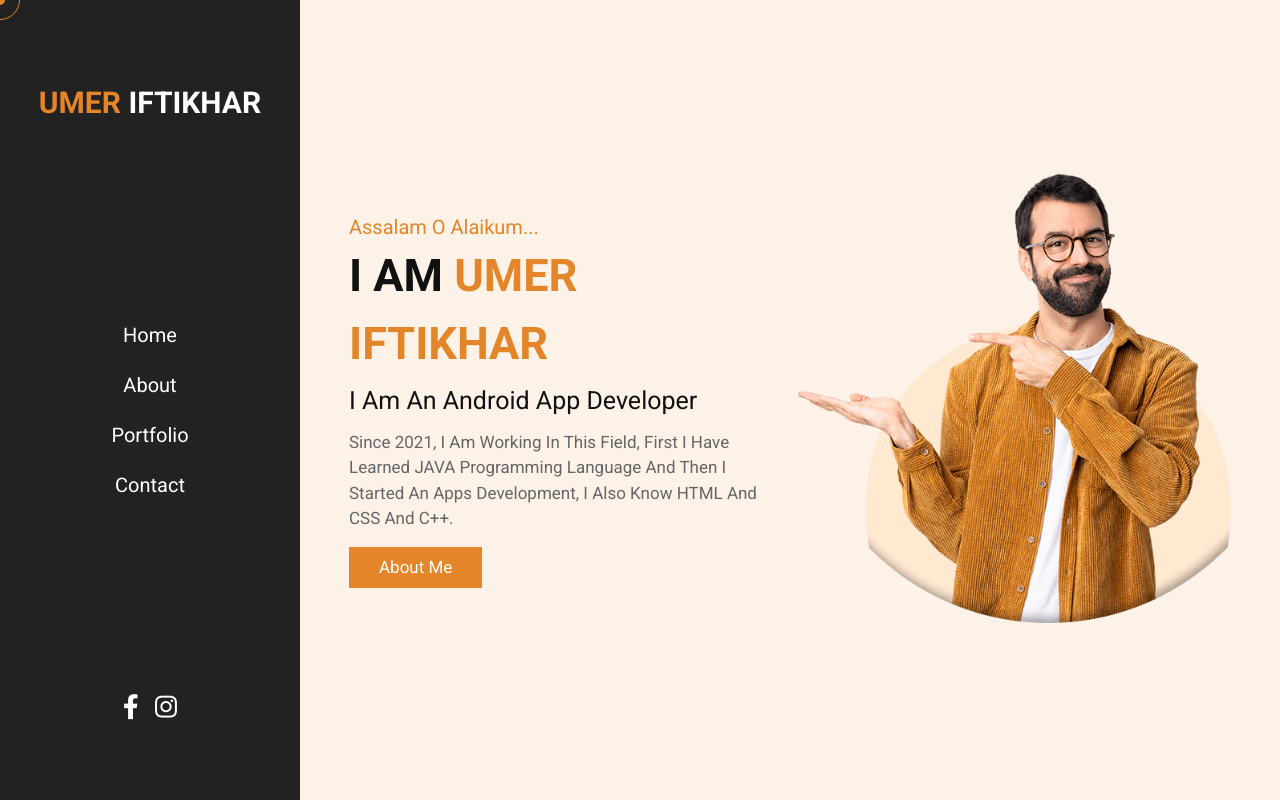
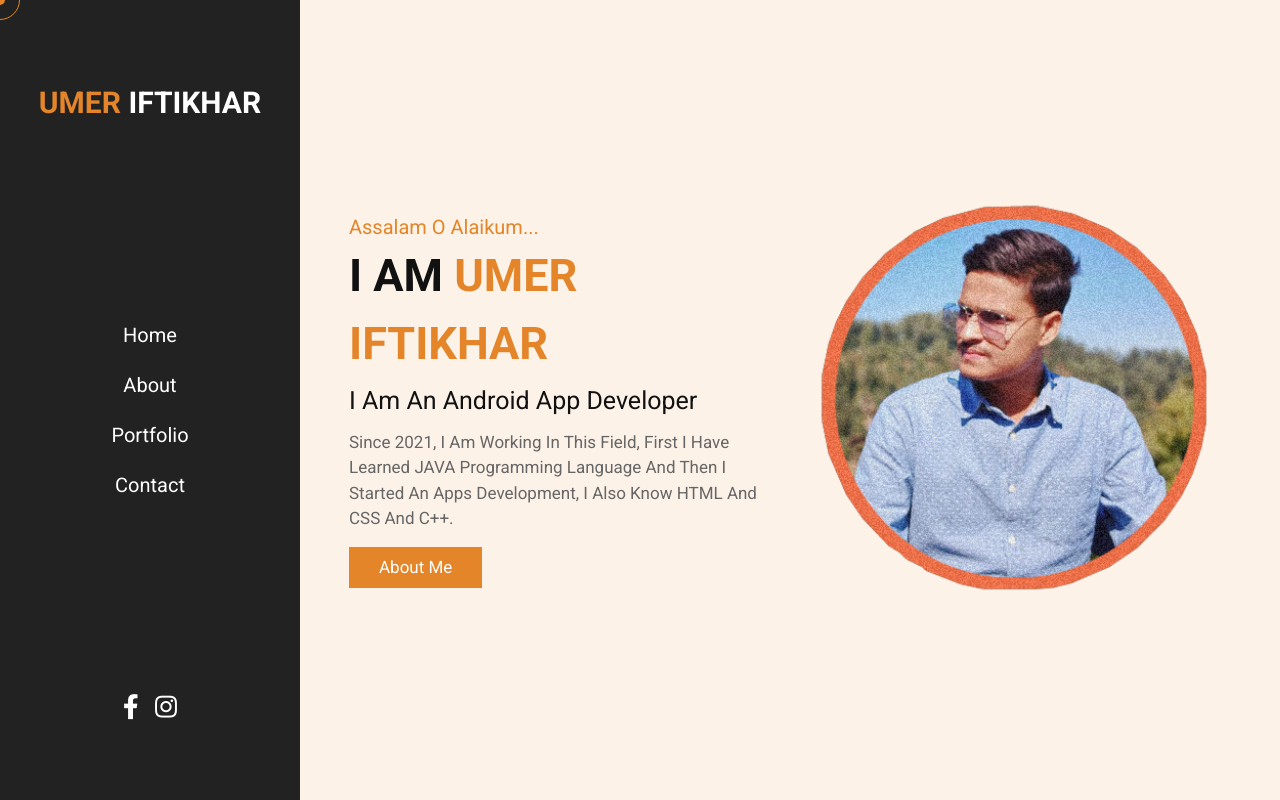
Before and after one commit to umer2526/MyPortfolio, a plain HTML site: page index.html in a window 1280 px wide. Shown: the top 800 px of the page. Drawn offline with Linux system fonts and the light colour scheme.

Commit message:
home image updated

```diff
--- a/index.html
+++ b/index.html
@@ -57,7 +57,7 @@
     </div>
 
     <div class="image">
-        <img src="images/home-img.png" alt="">
+        <img src="images/home.png" alt="">
     </div>
 
 </section>
```
